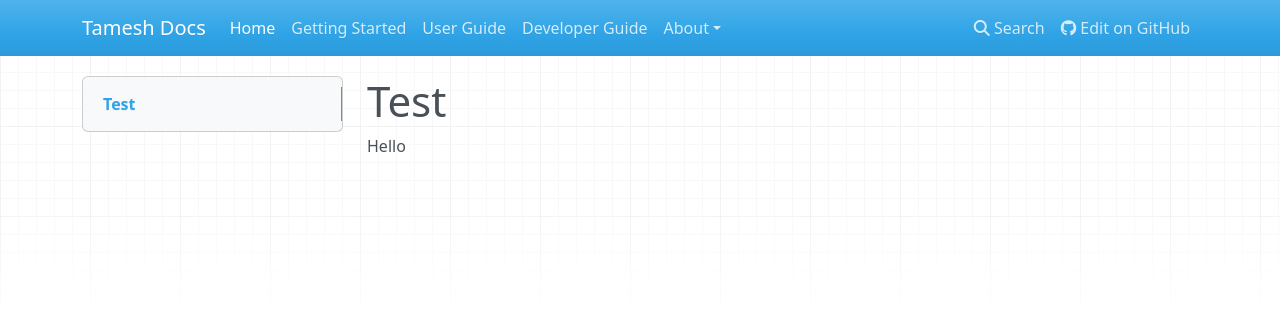
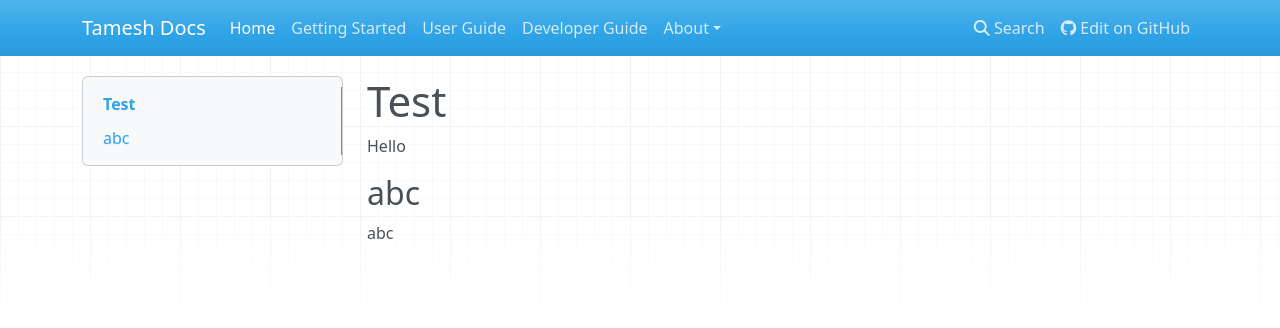
Before and after one commit to 3geETR/tamesh-docs, an MkDocs documentation site: the page built from docs/index.md, in a window 1280 px wide. Shown: the top 328 px of the page. Built offline with MkDocs 1.6.1, drawn with Linux system fonts in a browser that asks for light colours; nearby versions of some CDN libraries.

Commit message:
Add section 'abc' to index.md

```diff
--- a/docs/index.md
+++ b/docs/index.md
@@ -1,3 +1,6 @@
 # Test
 
 Hello
+
+## abc
+abc
```
